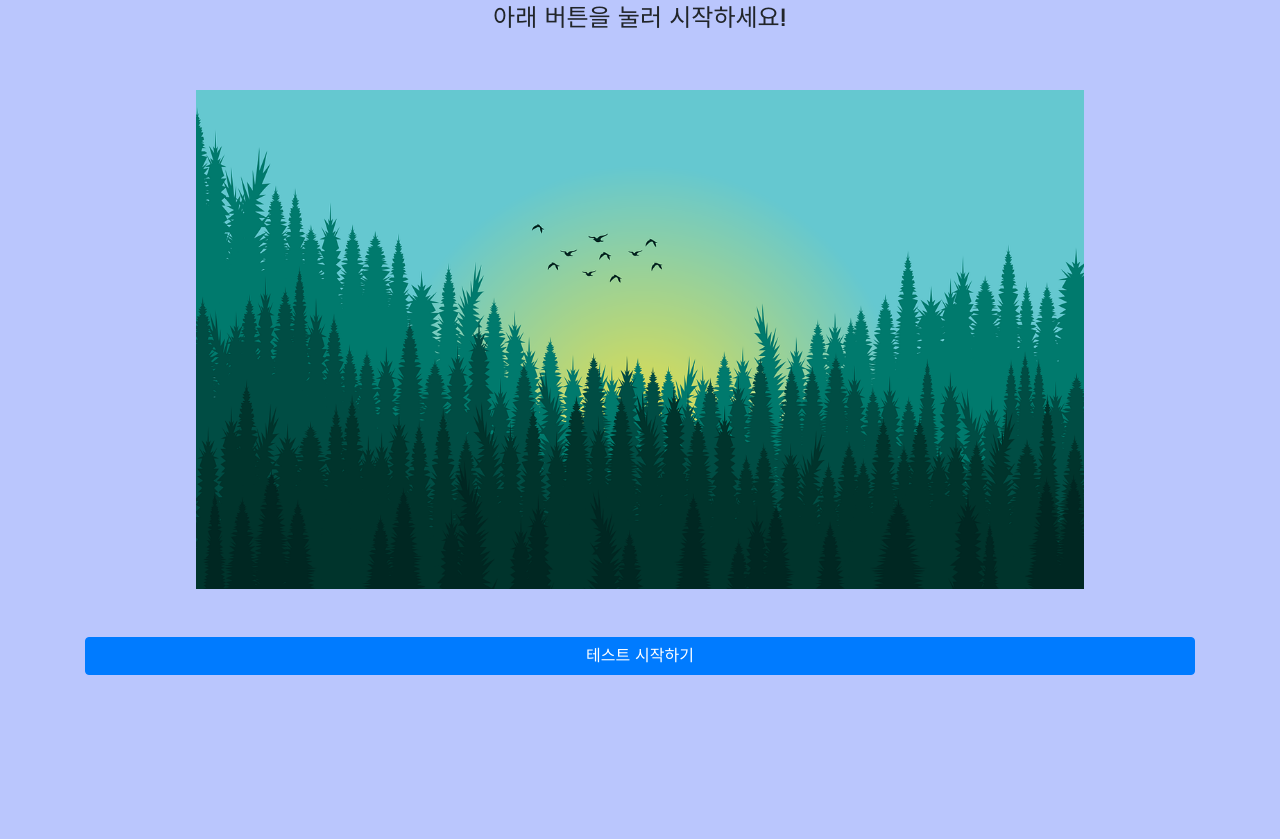
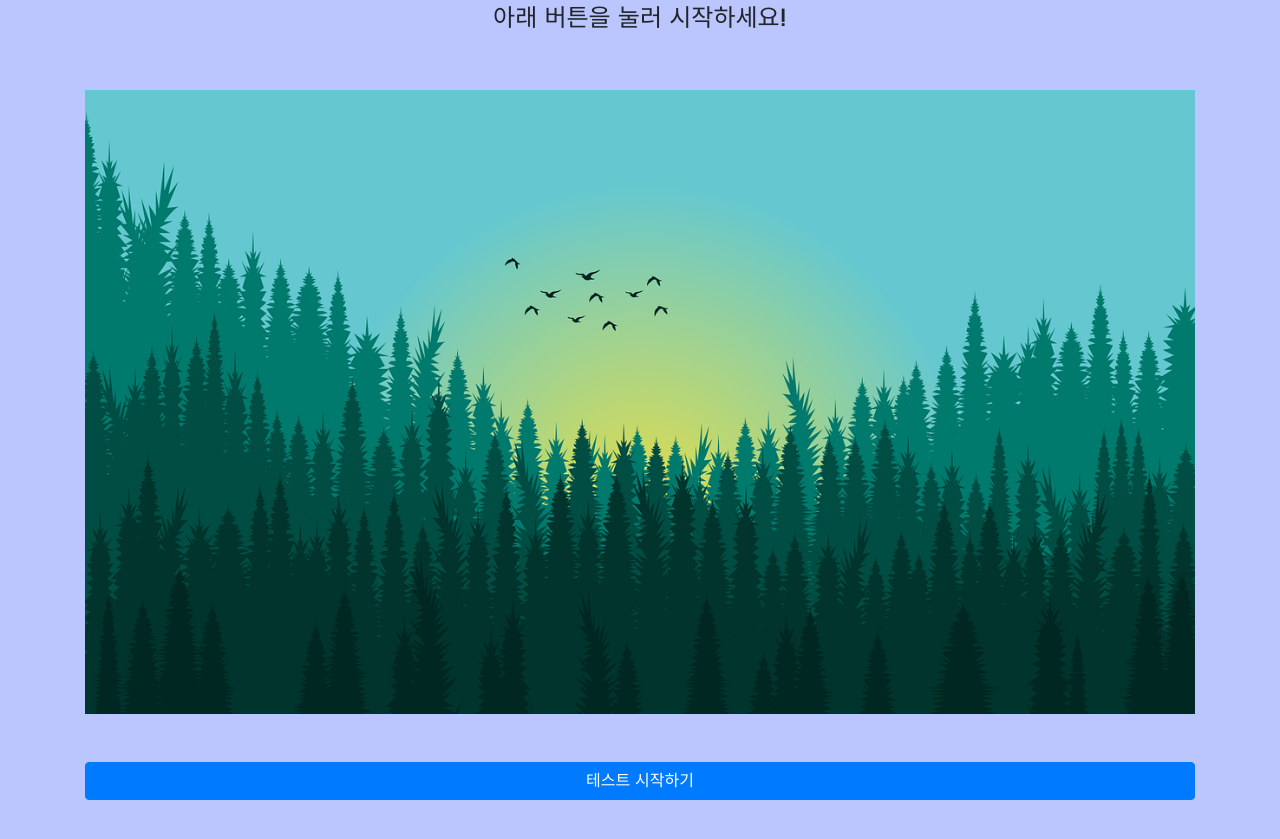
Before and after one commit to HyunKyungHan/animalMBTI, a plain HTML site: page index.html in a window 1280 px wide. Shown: the part 99-938 px from the top of the page. Before the commit the page ends 822 px from the top, so only its background shows below. Drawn offline with nearby package versions, Linux system fonts and the light colour scheme.

Commit message:
Update style.css

```diff
--- a/style.css
+++ b/style.css
@@ -24,10 +24,9 @@ article{
     background-color: rgb(255, 246, 124);
 }
 #forest{
-    display:block;
-    margin-left: 10%;
-    margin-right: 10%;
-    overflow:hidden;
+    width: auto; height: auto;
+    max-width:fit-content;
+    max-height:fit-content;
 }
 #title{
     font-size: 25px;
```
